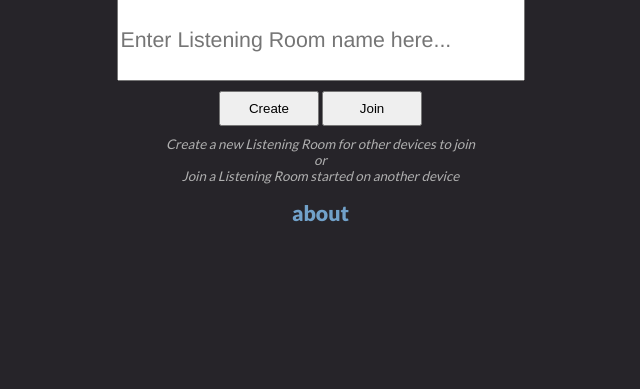
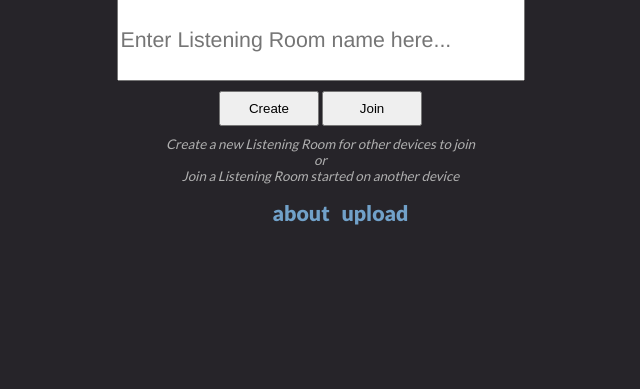
Before and after one commit to llovett/maestro, a Django app: page / in a window 1280 px wide. Shown: the part 322-711 px from the top of the page, without its empty margins (323-963 px from the left). Run offline with Django 3.2, Linux system fonts and the light colour scheme; data that the repository does not hold is empty; parts of the project's set-up code (start-up, migrations or seed data) failed here and were passed over; some libraries are stand-ins or nearby versions.

Commit message:
made bottom links into ul list (forgotten change from last commit)

```diff
--- a/maestro/templates/upload.html
+++ b/maestro/templates/upload.html
@@ -2,4 +2,9 @@
 {% block content %}
   <iframe id="JotFormIFrame" onload="window.parent.scrollTo(0,0)" allowtransparency="true" src="https://secure.jotform.us/form/32790098630155" frameborder="0" style="width:100%; height:842px; border:none;" scrolling="no"></iframe>
   <script type="text/javascript">window.handleIFrameMessage = function(e) {var args = e.data.split(":");var iframe = document.getElementById("JotFormIFrame");if (!iframe)return;switch (args[0]) {case "scrollIntoView":iframe.scrollIntoView();break;case "setHeight":iframe.style.height = args[1] + "px";break;}};if (window.addEventListener) {window.addEventListener("message", handleIFrameMessage, false);} else if (window.attachEvent) {window.attachEvent("onmessage", handleIFrameMessage);}</script>
+  <div class="center">
+    <ul class="navlinks">
+      <li class="navlink"><a href="{% url main_page %}">home</a></li>
+    </ul>
+  </div>
 {% endblock %}
--- a/maestro/urls.py
+++ b/maestro/urls.py
@@ -17,6 +17,7 @@ urlpatterns = patterns('',
                        url( r'^play$', views.start_playback ),
                        url( r'^poll$', views.poll_playback ),
                        url( r'^reset$', views.reset_playback ),
+                       url( r'^upload$', direct_to_template, {"template":"upload.html"}, name="upload"),
 
                        # Examples:
                        # url(r'^$', 'maestro.views.home', name='home'),
--- a/maestro_site/static/css/style.css
+++ b/maestro_site/static/css/style.css
@@ -268,3 +268,12 @@ h3 {
 h1, h2, h3 {
     color:white;
 }
+
+ul.navlinks {
+    list-style-type: none;
+}
+
+li.navlink {
+    display: inline;
+    margin:0 0.2em;
+}
--- a/maestro_site/templates/about.html
+++ b/maestro_site/templates/about.html
@@ -32,6 +32,8 @@
   <p>Share your track stems with us on Dropbox at <a href="mailto:MaestroComments@gmail.com?Subject=Submitting%20Track%20Stems">MaestroComments@gmail.com</a> in a folder with Artist name, Track name, and Stem names.</p>
 
   <div class="center" style="margin-top:20px">
-    <a class="navlink" href="{% url main_page %}">home</a>
+    <ul class="navlinks">
+      <li class="navlink"></li><a class="navlink" href="{% url main_page %}">home</a>
+    </ul>
   </div>
 {% endblock %}
--- a/maestro_site/templates/index.html
+++ b/maestro_site/templates/index.html
@@ -30,6 +30,10 @@
       <p class="help_text">Create a new Listening Room for other devices to
 	join<br />or<br />Join a Listening Room started on another device</p>
     </form>
-    <a class="navlink" href="{% url about %}">about</a>
+
+    <ul class="navlinks">
+      <li class="navlink"><a href="{% url about %}">about</a></li>
+      <li class="navlink"><a href="{% url upload %}">upload</a></li>
+    </ul>
   </div>
 {% endblock %}
```
